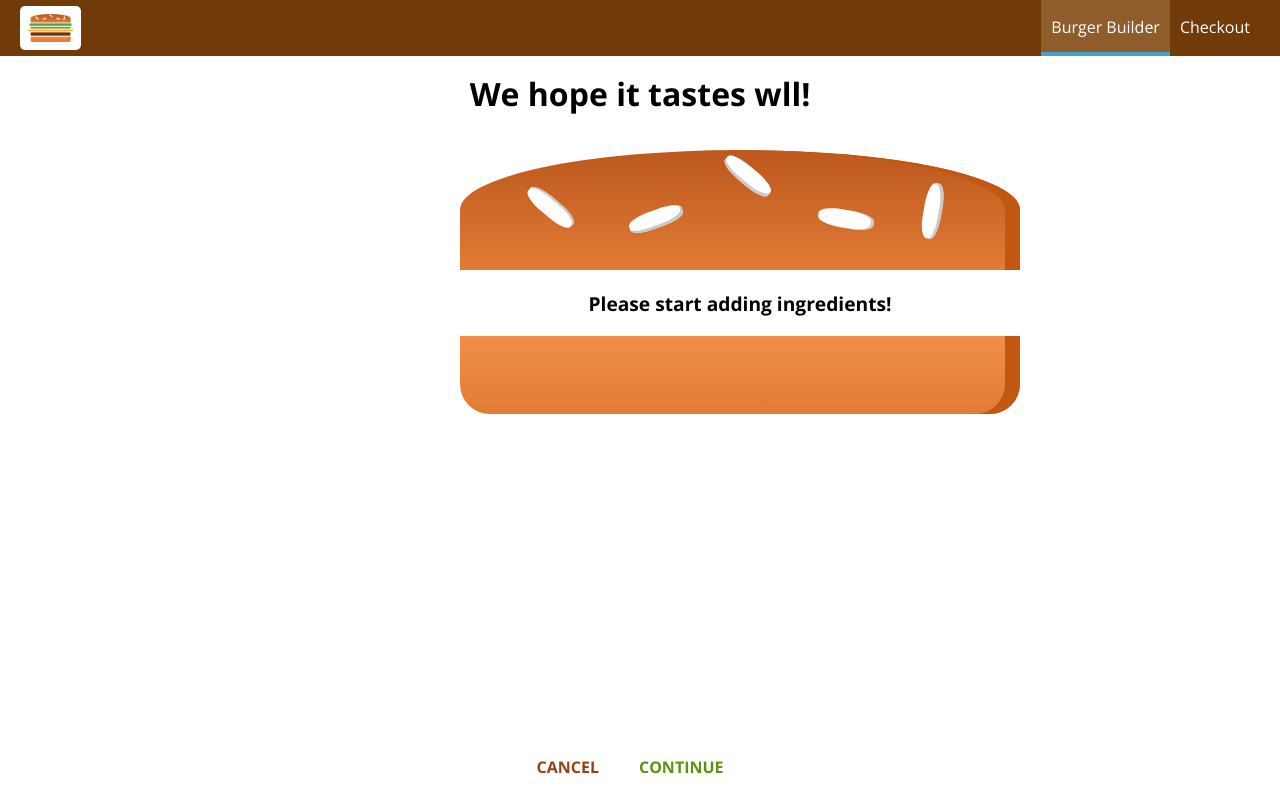
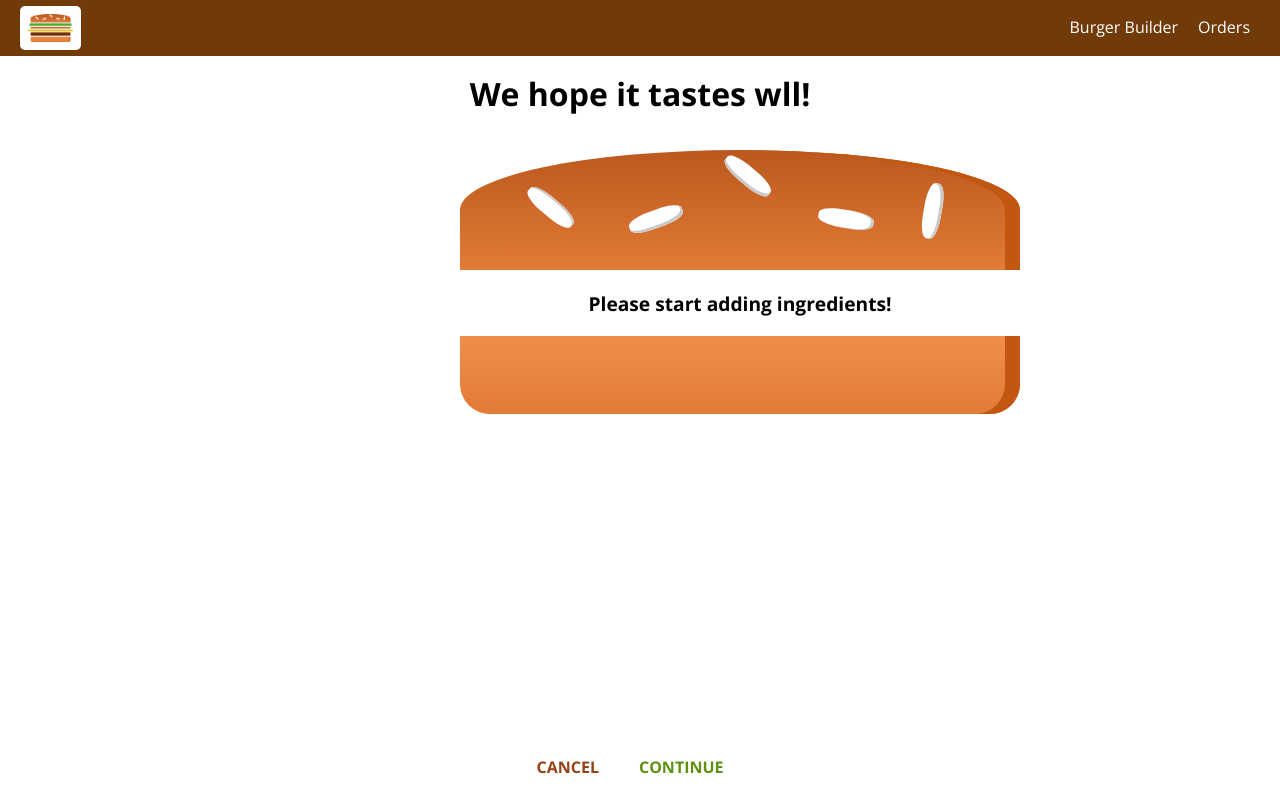
Before and after one commit to inesjelovac/udemy-react-course, a React app: page /checkout in a window 1280 px wide. Built offline with nearby package versions, Linux system fonts and the light colour scheme.

Commit message:
adding NavLink to navigation

```diff
--- a/src/components/Navigation/NavigationItems/NavigationItem/NavigationItem.js
+++ b/src/components/Navigation/NavigationItems/NavigationItem/NavigationItem.js
@@ -1,11 +1,13 @@
 import React from 'react';
+import { NavLink } from 'react-router-dom';
 
 import classes from './NavigationItem.css';
 
 const navigationItem = (props) => {
     return (
         <li className={classes.NavigationItem}>
-            <a href="{props.link}" className={props.active ? classes.active : null}>{props.children}</a>
+            <NavLink to={props.link} exact
+                activeClassName={classes.active} >{props.children}</NavLink>
         </li>
     );
 };
--- a/src/components/Navigation/NavigationItems/NavigationItems.js
+++ b/src/components/Navigation/NavigationItems/NavigationItems.js
@@ -6,8 +6,8 @@ import NavigationItem from './NavigationItem/NavigationItem';
 const navigationItems = () => {
     return (
         <ul className={classes.NavigationItems}>
-            <NavigationItem link="/" active>Burger Builder</NavigationItem>
-            <NavigationItem link="/" >Checkout</NavigationItem>
+            <NavigationItem link="/" >Burger Builder</NavigationItem>
+            <NavigationItem link="/orders" >Orders</NavigationItem>
         </ul>
     );
 };
```
